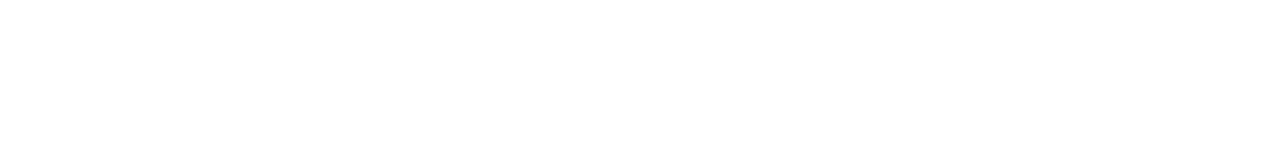
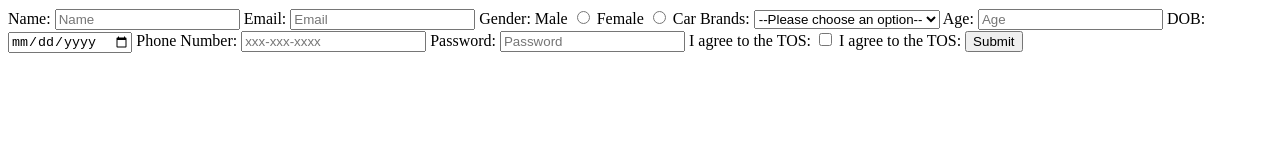
Before and after one commit to acciojob/signup-form-car-Vinayak2357, a website: page main.html in a window 1280 px wide. Drawn offline with Linux system fonts and the light colour scheme.

Commit message:
created a submission

```diff
--- a/main.html
+++ b/main.html
@@ -8,6 +8,47 @@
 
 <body>
 	<!-- the entire body must be written by student -->
+	<form method="post">
+		<label for="name">Name:</label>
+		<input type="text" placeholder="Name" id="name" required>
+
+		<label for="email">Email:</label>
+		<input type="email" placeholder="Email" id="email" required>
+
+		<lable>Gender: </lable>
+		<label for="gender_m">Male</label>
+		<input type="radio" name="gender" id="gender_m" required>
+		<label for="gender_f">Female</label>
+		<input type="radio" name="gender" id="gender_f" required>
+
+		<label for="cars">Car Brands:</label>
+		<select id="cars" required>
+			<option value="">--Please choose an option--</option>
+			<option value="BMW">BMW</option>
+			<option value="ABC">ABC</option>
+			<option value="PQR">PQR</option>
+
+		</select>
+
+		<label for="age">Age:</label>
+		<input type="number" placeholder="Age" id="age" required>
+
+		<label for="dob">DOB:</label>
+		<input type="date" id="dob" required>
+
+		<label for="tel">Phone Number:</label>
+		<input type="tel" id="tel" placeholder="xxx-xxx-xxxx">
+
+		<label for="password">Password:</label>
+		<input type="password" placeholder="Password" id="password" required>
+
+		<label for="tos">I agree to the TOS:</label>
+		<input type="checkbox" id="tos" required>
+		<label for="tos">I agree to the TOS:</label>
+
+		<button type="submit">Submit</button>
+
+	</form>
     <script type="text/javascript" src="./script.js">
 </script>
 
```
